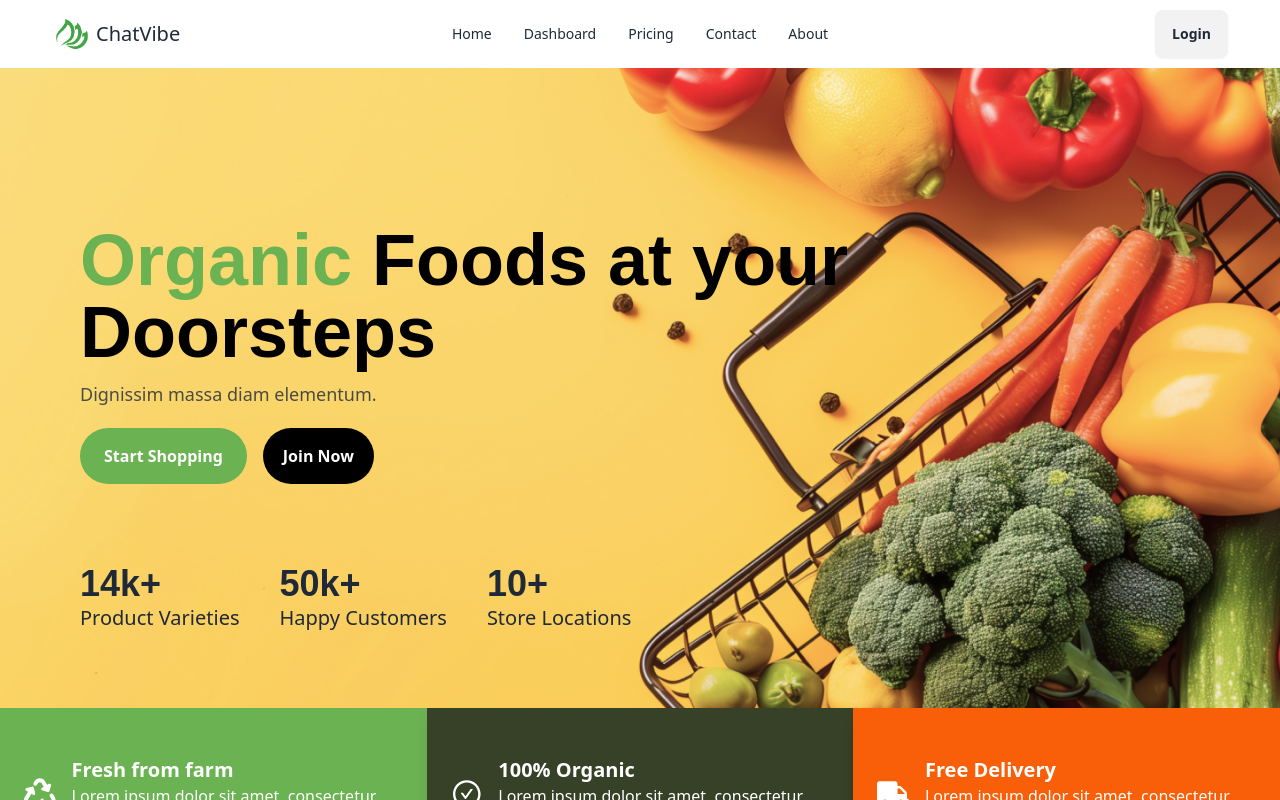
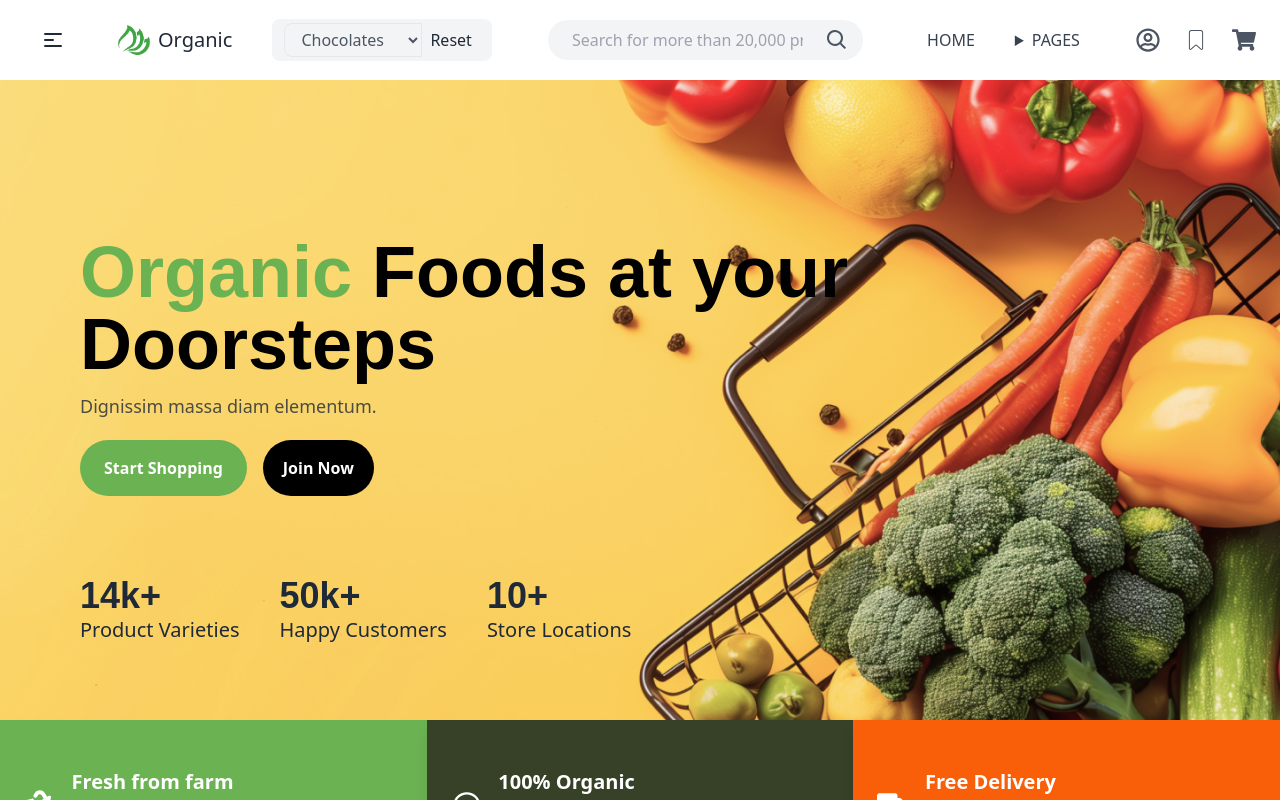
Before and after one commit to ashrafultusar/fresh-mart-client, a React (Vite) app: page / in a window 1280 px wide. Shown: the top 800 px of the page. Built offline with nearby package versions, Linux system fonts and the light colour scheme.

Commit message:
added update code

```diff
--- a/src/Shared/Navbar/Navbar.jsx
+++ b/src/Shared/Navbar/Navbar.jsx
@@ -1,89 +1,186 @@
+// import { FaShoppingCart } from "react-icons/fa";
+// import { CiBookmark } from "react-icons/ci";
+// import { FaRegUserCircle } from "react-icons/fa";
+// import React, { useState } from "react";
+// import { ImCross } from "react-icons/im";
+
 // import logo from "../../assets/images/logo(2).png";
+
 // const Navbar = () => {
+//   const [isOpen, setIsOpen] = useState(false);
+
+//   const toggleSidebar = () => {
+//     setIsOpen(!isOpen);
+//   };
+
 //   return (
-//     <div className="px-11">
-//       <div className="navbar bg-base-100">
-//         <div className="navbar-start">
-//           <div className="dropdown">
-//             <div tabIndex={0} role="button" className="btn btn-ghost lg:hidden">
-//               <svg
-//                 xmlns="http://www.w3.org/2000/svg"
-//                 className="h-5 w-5"
-//                 fill="none"
-//                 viewBox="0 0 24 24"
-//                 stroke="currentColor"
-//               >
-//                 <path
-//                   strokeLinecap="round"
-//                   strokeLinejoin="round"
-//                   strokeWidth="2"
-//                   d="M4 6h16M4 12h8m-8 6h16"
-//                 />
-//               </svg>
-//             </div>
-//             <ul
-//               tabIndex={0}
-//               className="menu menu-sm dropdown-content bg-base-100 rounded-box z-[1] mt-3 w-52 p-2 shadow"
+//     <div className="flex items-center justify-between px-6 py-4 bg-white shadow-md">
+
+//       {/* Sidebar Menu */}
+//       <div>
+//         <div
+//           className={`fixed top-0 left-0 h-full w-80 bg-white text-black transition-transform transform ${
+//             isOpen ? "translate-x-0" : "-translate-x-full"
+//           } z-50`}
+//         >
+//           <button
+//             onClick={toggleSidebar}
+//             className="btn btn-ghost absolute top-4 right-4 text-black"
+//           >
+//             <ImCross className="text-2xl" />
+//           </button>
+
+//           <div className="flex flex-col items-start p-6 space-y-4 mt-10">
+//             <a className="text-lg font-semibold" href="#">
+//               Home
+//             </a>
+//             <a className="text-lg" href="#">
+//               Dashboard
+//             </a>
+//             <a className="text-lg" href="#">
+//               Pricing
+//             </a>
+//             <a className="text-lg" href="#">
+//               Contact
+//             </a>
+//             <a className="text-lg" href="#">
+//               About
+//             </a>
+//             <a className="btn btn-primary mt-4">Login</a>
+//           </div>
+//         </div>
+//         <div className="flex items-center space-x-8">
+//           {/* Toggle Button for Sidebar */}
+//           <button onClick={toggleSidebar} className="btn btn-ghost">
+//             <svg
+//               xmlns="http://www.w3.org/2000/svg"
+//               className="h-6 w-6"
+//               fill="none"
+//               viewBox="0 0 24 24"
+//               stroke="currentColor"
 //             >
-//               <li>
-//                 <a>Item 1</a>
-//               </li>
-//               <li>
-//                 <a>Parent</a>
-//                 <ul className="p-2">
-//                   <li>
-//                     <a>Submenu </a>
-//                   </li>
-//                   <li>
-//                     <a>Submenu 2</a>
-//                   </li>
-//                 </ul>
-//               </li>
-//               <li>
-//                 <a>Item 3</a>
-//               </li>
-//             </ul>
-//           </div>
+//               <path
+//                 strokeLinecap="round"
+//                 strokeLinejoin="round"
+//                 strokeWidth="2"
+//                 d="M4 6h16M4 12h8m-8 6h16"
+//               />
+//             </svg>
+//           </button>
+
+//           {/* Logo */}
 //           <button className="flex items-center gap-1 text-xl">
-//             <img className="w-10" src={logo} alt="" />
-//             FreshMart
+//             <img className="w-10" src={logo} alt="Logo" />
+//             Organic
 //           </button>
 //         </div>
-//         <div className="navbar-center hidden lg:flex">
-//           <ul className="menu menu-horizontal px-1">
+//       </div>
+
+//       {/* filter and search */}
+//       <div className="flex">
+//         <select
+//           id="productCategory"
+//           defaultValue=""
+//           className="bg-transparent focus:outline-none border px-3 py-1 rounded-l-lg text-gray-600"
+//         >
+//           <option value="">Chocolates</option>
+//           <option value="">Chocolates1</option>
+//           <option value="">Chocolates2</option>
+//           <option value="">Chocolates3</option>
+//         </select>
+
+//         <button className="bg-gray-100 px-2 py-1 rounded-r-lg">Resat</button>
+//       </div>
+//       <div className="mx-8">
+//         <div className="flex justify-center items-center gap-4 bg-gray-100 rounded-full px-4 py-2">
+//           <input
+//             type="text"
+//             placeholder="Search for more than 20,000 products"
+//             className="flex-1 lg:w-72 bg-transparent focus:outline-none px-2 text-gray-600"
+//           />
+
+//           <button>
+//             <svg
+//               xmlns="http://www.w3.org/2000/svg"
+//               className="h-5 w-5 text-gray-600"
+//               viewBox="0 0 20 20"
+//               fill="currentColor"
+//             >
+//               <path
+//                 fillRule="evenodd"
+//                 d="M12.9 14.32a8 8 0 111.42-1.42l4.11 4.1a1 1 0 01-1.42 1.42l-4.1-4.1zM8 14A6 6 0 108 2a6 6 0 000 12z"
+//                 clipRule="evenodd"
+//               />
+//             </svg>
+//           </button>
+//         </div>
+//       </div>
+
+//       {/* home and page */}
+//       <div className="space-x-10">
+//         <a href="/" className="font-medium text-gray-700">
+//           HOME
+//         </a>
+
+//         <details className="dropdown">
+//           <summary className="font-medium text-gray-700 cursor-pointer">
+//             PAGES
+//           </summary>
+//           <ul className="menu dropdown-content bg-base-100 rounded-box w-48 p-2 shadow">
 //             <li>
-//               <a>Item 1</a>
+//               <a>ABOUT US</a>
 //             </li>
 //             <li>
-//               <details>
-//                 <summary>Parent</summary>
-//                 <ul className="p-2">
-//                   <li>
-//                     <a>Submenu 1</a>
-//                   </li>
-//                   <li>
-//                     <a>Submenu 2</a>
-//                   </li>
-//                 </ul>
-//               </details>
+//               <a>SHOP</a>
 //             </li>
 //             <li>
-//               <a>Item 3</a>
+//               <a>SINGLE PRODUCT</a>
+//             </li>
+//             <li>
+//               <a>CART</a>
+//             </li>
+//             <li>
+//               <a>CHECKOUT</a>
+//             </li>
+//             <li>
+//               <a>BLOG</a>
+//             </li>
+//             <li>
+//               <a>SINGLE POST</a>
+//             </li>
+//             <li>
+//               <a>STYLES</a>
+//             </li>
+//             <li>
+//               <a>CONTACT</a>
+//             </li>
+//             <li>
+//               <a>MY ACCOUNT</a>
 //             </li>
 //           </ul>
-//         </div>
-//         <div className="navbar-end">
-//           <a className="btn">Button</a>
-//         </div>
+//         </details>
 //       </div>
+
+//       {/* user save and cart icon */}
+//       <div className="flex items-center space-x-6">
+//         <FaRegUserCircle className="text-2xl text-gray-600" />
+//         <CiBookmark className="text-2xl text-gray-600" />
+//         <FaShoppingCart className="text-2xl text-gray-600" />
+//       </div>
+
+
 //     </div>
 //   );
 // };
 
 // export default Navbar;
 
+import { FaShoppingCart } from "react-icons/fa";
+import { CiBookmark } from "react-icons/ci";
+import { FaRegUserCircle } from "react-icons/fa";
+import React, { useState } from "react";
+import { ImCross } from "react-icons/im";
 
-import React, { useState } from "react";
 import logo from "../../assets/images/logo(2).png";
 
 const Navbar = () => {
@@ -94,14 +191,44 @@ const Navbar = () => {
   };
 
   return (
-    <div className="px-11">
-      <div className="navbar bg-base-100">
-        <div className="navbar-start">
-          {/* Toggle Button for Sidebar */}
+    <div className="flex flex-wrap items-center justify-between px-6 py-4 bg-white shadow-md lg:flex-nowrap">
+
+      {/* Sidebar Menu */}
+      <div>
+        <div
+          className={`fixed top-0 left-0 h-full w-80 bg-white text-black transition-transform transform ${
+            isOpen ? "translate-x-0" : "-translate-x-full"
+          } z-50`}
+        >
           <button
             onClick={toggleSidebar}
-            className="btn btn-ghost lg:hidden"
+            className="btn btn-ghost absolute top-4 right-4 text-black"
           >
+            <ImCross className="text-2xl" />
+          </button>
+
+          <div className="flex flex-col items-start p-6 space-y-4 mt-10">
+            <a className="text-lg font-semibold" href="#">
+              Home
+            </a>
+            <a className="text-lg" href="#">
+              Dashboard
+            </a>
+            <a className="text-lg" href="#">
+              Pricing
+            </a>
+            <a className="text-lg" href="#">
+              Contact
+            </a>
+            <a className="text-lg" href="#">
+              About
+            </a>
+            <a className="btn btn-primary mt-4">Login</a>
+          </div>
+        </div>
+        <div className="flex items-center space-x-8">
+          {/* Toggle Button for Sidebar */}
+          <button onClick={toggleSidebar} className="btn btn-ghost">
             <svg
               xmlns="http://www.w3.org/2000/svg"
               className="h-6 w-6"
@@ -121,46 +248,83 @@ const Navbar = () => {
           {/* Logo */}
           <button className="flex items-center gap-1 text-xl">
             <img className="w-10" src={logo} alt="Logo" />
-            ChatVibe
+            Organic
           </button>
-        </div>
-
-        <div className="navbar-center hidden lg:flex">
-          <ul className="menu menu-horizontal px-1">
-            <li><a>Home</a></li>
-            <li><a>Dashboard</a></li>
-            <li><a>Pricing</a></li>
-            <li><a>Contact</a></li>
-            <li><a>About</a></li>
-          </ul>
-        </div>
-
-        <div className="navbar-end">
-          <a className="btn">Login</a>
         </div>
       </div>
 
-      {/* Sidebar Menu */}
-      <div
-        className={`fixed top-0 left-0 h-full w-64 bg-gray-800 text-white transition-transform transform ${
-          isOpen ? "translate-x-0" : "-translate-x-full"
-        } lg:hidden z-50`}
-      >
-        <button
-          onClick={toggleSidebar}
-          className="btn btn-ghost absolute top-4 right-4 text-white"
+      {/* Filter and Search */}
+      <div className="flex mt-4 md:mt-0 bg-gray-100 px-3 py-1 rounded-lg">
+        <select
+          id="productCategory"
+          defaultValue=""
+          className="bg-transparent focus:outline-none border px-3 py-1 rounded-l-lg text-gray-600"
         >
-          X
-        </button>
+          <option value="">Chocolates</option>
+          <option value="">Chocolates1</option>
+          <option value="">Chocolates2</option>
+          <option value="">Chocolates3</option>
+        </select>
 
-        <div className="flex flex-col items-start p-6 space-y-4 mt-10">
-          <a className="text-lg font-semibold" href="#">Home</a>
-          <a className="text-lg" href="#">Dashboard</a>
-          <a className="text-lg" href="#">Pricing</a>
-          <a className="text-lg" href="#">Contact</a>
-          <a className="text-lg" href="#">About</a>
-          <a className="btn btn-primary mt-4">Login</a>
+        <button className="bg-gray-100 px-2 py-1 rounded-r-lg">Reset</button>
+      </div>
+
+      {/* Search Bar */}
+      <div className="mx- flex mt-4 lg:mt-0 lg:mx-4 w-full lg:w-auto">
+        <div className="flex justify-center items-center gap-4 bg-gray-100 rounded-full px-4 py-2 w-full lg:w-auto">
+          <input
+            type="text"
+            placeholder="Search for more than 20,000 products"
+            className="flex-1 bg-transparent focus:outline-none px-2 text-gray-600"
+          />
+
+          <button>
+            <svg
+              xmlns="http://www.w3.org/2000/svg"
+              className="h-5 w-5 text-gray-600"
+              viewBox="0 0 20 20"
+              fill="currentColor"
+            >
+              <path
+                fillRule="evenodd"
+                d="M12.9 14.32a8 8 0 111.42-1.42l4.11 4.1a1 1 0 01-1.42 1.42l-4.1-4.1zM8 14A6 6 0 108 2a6 6 0 000 12z"
+                clipRule="evenodd"
+              />
+            </svg>
+          </button>
         </div>
+      </div>
+
+      {/* Navigation Links */}
+      <div className="space-x-10 mt-4 ml-2 mr-2 lg:mt-0 ">
+        <a href="/" className="font-medium text-gray-700">
+          HOME
+        </a>
+
+        <details className="dropdown">
+          <summary className="font-medium text-gray-700 cursor-pointer">
+            PAGES
+          </summary>
+          <ul className="menu dropdown-content bg-base-100 rounded-box w-48 p-2 shadow">
+            <li><a>ABOUT US</a></li>
+            <li><a>SHOP</a></li>
+            <li><a>SINGLE PRODUCT</a></li>
+            <li><a>CART</a></li>
+            <li><a>CHECKOUT</a></li>
+            <li><a>BLOG</a></li>
+            <li><a>SINGLE POST</a></li>
+            <li><a>STYLES</a></li>
+            <li><a>CONTACT</a></li>
+            <li><a>MY ACCOUNT</a></li>
+          </ul>
+        </details>
+      </div>
+
+      {/* Icons */}
+      <div className="flex items-center space-x-6 ml-2 mt-4 lg:mt-0">
+        <FaRegUserCircle className="text-2xl text-gray-600" />
+        <CiBookmark className="text-2xl text-gray-600" />
+        <FaShoppingCart className="text-2xl text-gray-600" />
       </div>
     </div>
   );
```
